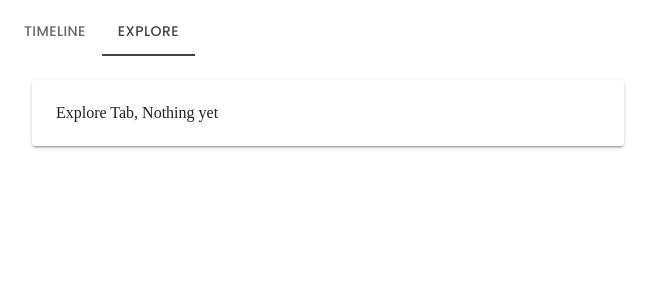
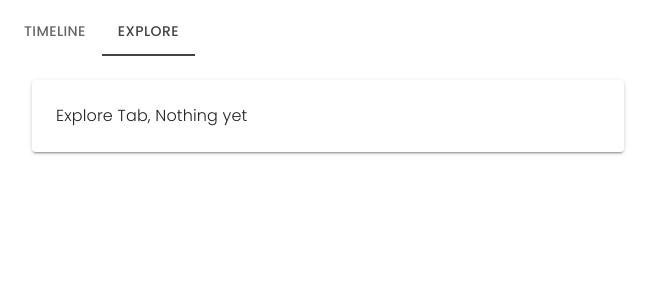
Before and after one commit to king-kapi/kapi-web, a Next.js app: page /Timeline in a window 1280 px wide. Both pictures are taken after a click on the tab "EXPLORE". Shown: the top 300 px of the page, without its empty margins (0-664 px from the left). Built offline with nearby package versions, Linux system fonts and the light colour scheme.

Commit message:
doc: comments on stuff to remove

```diff
--- a/pages/Timeline.tsx
+++ b/pages/Timeline.tsx
@@ -15,8 +15,8 @@ import { useState } from 'react';
 import { deepOrange } from '@mui/material/colors';
 import { ThemeProvider } from '@mui/material';
 import Image from 'next/image';
-import styles from '@/styles/Timeline.module.css';
 
+// TODO: Remove in production
 /**
  * Type alias that omits all the id's
  */
@@ -25,12 +25,26 @@ type Mock<T extends object> = {
     ? Omit<T[K][number], 'id' | '_id'>[]
     : Omit<T[K], 'id' | '_id'>;
 };
+
+/**
+ * Props for a single post
+ */
 type PostProps = {
   user: Mock<User>;
+  /**
+   * The main body of the post, displayed above the image
+   */
   body: string;
-  imageURLs: string[];
+  /**
+   * List of images, this should be limited to a finite number but we don't know yet
+   */
+  imageURLs: string[]; // TODO: Change to string tuple
+  /**
+   * When is this posted
+   */
   timestamp: Date;
 };
+
 
 const postTheme = createTheme({
   palette: {
@@ -43,6 +57,7 @@ const postTheme = createTheme({
   },
   typography: {
     allVariants: {
+      // note that Poppins require global css import
       fontFamily: 'Poppins, Open Sans, Helvetica',
     },
     body1: {
@@ -55,6 +70,7 @@ const postTheme = createTheme({
   },
 });
 
+// TODO: Remove in production
 const listOfMockProps: PostProps[] = new Array(20).fill({
   user: {
     email: 'someEmail@mail.com',
@@ -88,10 +104,9 @@ function TabPanel({
   );
 }
 
+// TODO: where will the timeline be? this is needed for routing
 /**
- * A post inside the user's timeline TODO: where will the timeline be? this is needed for routing
- * @param props
- * @returns
+ * A post inside the user's timeline
  */
 function Post({ user, body, imageURLs }: PostProps) {
   return (
@@ -164,7 +179,7 @@ function TimeLine() {
           </TabPanel>
           <TabPanel index={1} value={currentTab}>
             <Paper elevation={2} sx={{ p: 3 }}>
-              Explore Tab, Nothing yet
+              <Typography variant="body1">Explore Tab, Nothing yet</Typography>
             </Paper>
           </TabPanel>
         </Box>
```
